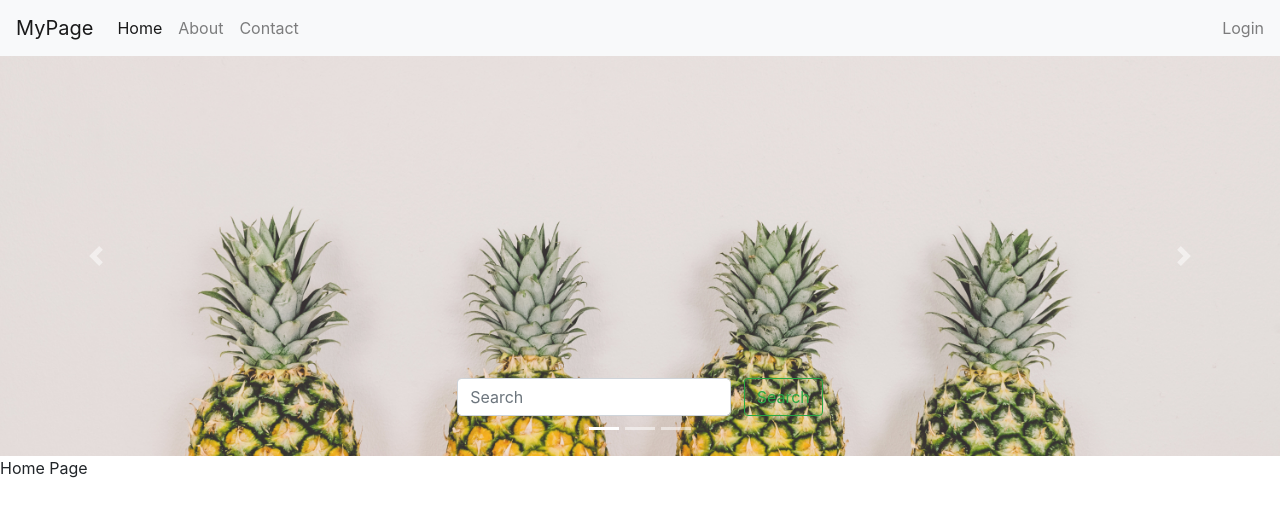
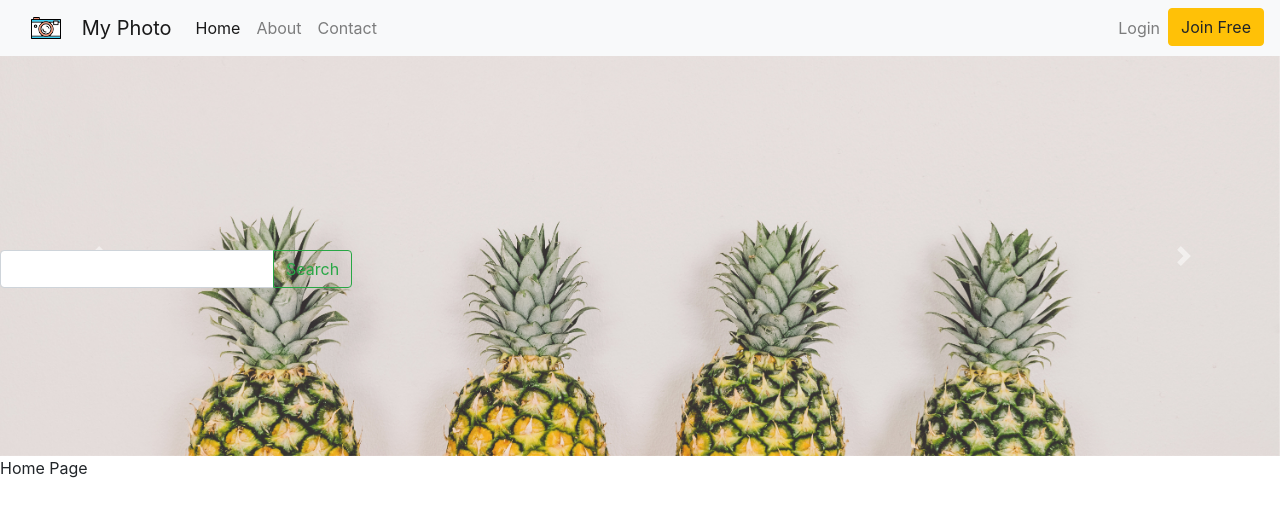
Before and after one commit to hanntt182/photo_php, a PHP site: page / in a window 1280 px wide. Shown: the top 517 px of the page. Run offline with PHP 8.4, Linux system fonts and the light colour scheme.

Commit message:
change banner layout

```diff
--- a/assets/css/index.css
+++ /dev/null
@@ -1,12 +0,0 @@
-
-
-.carousel-item {
-    height: 400px;
-}
-
-.cover-img {
-    height: auto;
-    position: absolute;
-    bottom: 0;
-    overflow: hidden;
-}
--- /dev/null
+++ b/assets/css/style.css
@@ -0,0 +1,23 @@
+.navbar-nav.right {
+    margin-right: 0!important;
+}
+
+.carousel-item {
+    height: 400px;
+}
+
+.cover-img {
+    height: auto;
+    position: absolute;
+    bottom: 0;
+    overflow: hidden;
+}
+
+.search_banner {
+    position: absolute;
+    top: 250px;
+}
+
+.search_banner input {
+    width: 500px;
+}
--- a/index.php
+++ b/index.php
@@ -17,11 +17,13 @@ if (isset($_GET['view'])) {
 <head>
     <meta http-equiv="Content-Type" content="text/html; charset=utf-8">
 
+    <link rel="icon" href="assets/img/icon/photo-camera.png">
+
     <!--Bootstrap v4.1.0 CSS-->
     <link rel="stylesheet" href="https://stackpath.bootstrapcdn.com/bootstrap/4.1.0/css/bootstrap.min.css"
           integrity="sha384-9gVQ4dYFwwWSjIDZnLEWnxCjeSWFphJiwGPXr1jddIhOegiu1FwO5qRGvFXOdJZ4" crossorigin="anonymous">
-    <link rel="stylesheet" href="assets/css/index.css">
-    <title>Shopping</title>
+    <link rel="stylesheet" href="assets/css/style.css">
+    <title>My Photo</title>
 </head>
 <body>
 <div id="container">
@@ -34,19 +36,15 @@ if (isset($_GET['view'])) {
     <div id="main">
         <div class="banner">
             <div id="carouselExampleIndicators" class="carousel slide" data-ride="carousel">
-                <ol class="carousel-indicators">
+                <!--<ol class="carousel-indicators">
                     <li data-target="#carouselExampleIndicators" data-slide-to="0" class="active"></li>
                     <li data-target="#carouselExampleIndicators" data-slide-to="1"></li>
                     <li data-target="#carouselExampleIndicators" data-slide-to="2"></li>
-                </ol>
+                </ol>-->
                 <div class="carousel-inner">
                     <div class="carousel-item active">
                         <img class="cover-img d-block w-100" src="assets/img/pineapple-cover.jpg" alt="First slide">
                         <div class="carousel-caption d-none d-md-block">
-                            <form class="form-inline my-2 my-lg-0" style="display: block">
-                                <input class="form-control mr-sm-2" type="search" placeholder="Search" aria-label="Search">
-                                <button class="btn btn-outline-success my-2 my-sm-0" type="submit">Search</button>
-                            </form>
                         </div>
                     </div>
                     <div class="carousel-item">
@@ -64,6 +62,16 @@ if (isset($_GET['view'])) {
                     <span class="carousel-control-next-icon" aria-hidden="true"></span>
                     <span class="sr-only">Next</span>
                 </a>
+            </div>
+            <div class="search_banner">
+                <form class="form-inline">
+                    <div class="input-group">
+                        <input class="form-control" type="search" aria-label="Search">
+                        <div class="input-group-append">
+                            <button class="btn btn-outline-success my-2 my-sm-0" type="submit">Search</button>
+                        </div>
+                    </div>
+                </form>
             </div>
         </div>
         <div>
--- a/views/common/header.php
+++ b/views/common/header.php
@@ -1,8 +1,12 @@
 <nav class="navbar navbar-expand-lg navbar-light bg-light">
-    <button class="navbar-toggler" type="button" data-toggle="collapse" data-target="#navbarTogglerDemo03" aria-controls="navbarTogglerDemo03" aria-expanded="false" aria-label="Toggle navigation">
+    <button class="navbar-toggler" type="button" data-toggle="collapse" data-target="#navbarTogglerDemo03"
+            aria-controls="navbarTogglerDemo03" aria-expanded="false" aria-label="Toggle navigation">
         <span class="navbar-toggler-icon"></span>
     </button>
-    <a class="navbar-brand" href="#">MyPage</a>
+    <a class="navbar-brand" href="#">
+        <img src="../../../photo_php/assets/img/icon/photo-camera.svg" width="60" height="30" class="d-inline-block align-top" alt="">
+        My Photo
+    </a>
 
     <div class="collapse navbar-collapse" id="navbarTogglerDemo03">
         <ul class="navbar-nav mr-auto mt-2 mt-lg-0">
@@ -16,6 +20,13 @@
                 <a class="nav-link" href="#">Contact</a>
             </li>
         </ul>
-        <span class="navbar-text">Login</span>
+        <ul class="navbar-nav right mr-auto mt-2 mt-lg-0">
+            <li class="nav-item">
+                <a class="nav-link" href="#">Login</a>
+            </li>
+            <li class="nav-item">
+                <button type="button" class="btn btn-warning">Join Free</button>
+            </li>
+        </ul>
     </div>
 </nav>
```
Also changed, not shown: assets/img/icon/photo-camera.png (added), assets/img/icon/photo-camera.svg (added).
